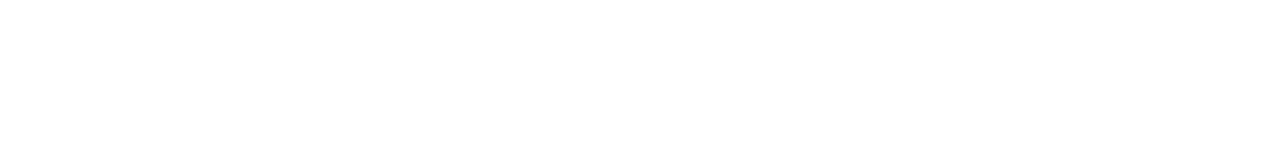
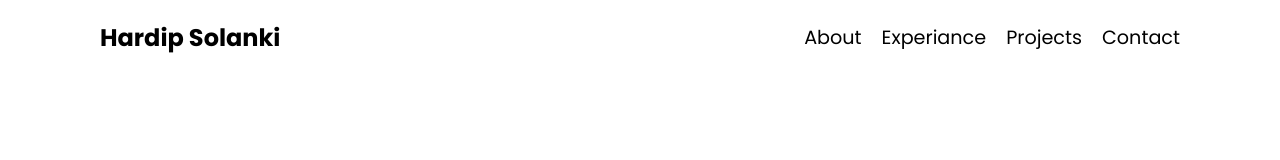
Before and after one commit to Hardip0/MYPROTFOLIO, a plain HTML site: page Protfolio.html in a window 1280 px wide. Drawn offline with Linux system fonts and the light colour scheme.

Commit message:
navbar created

```diff
--- a/Protfolio.html
+++ b/Protfolio.html
@@ -3,9 +3,24 @@
 <head>
     <meta charset="UTF-8">
     <meta name="viewport" content="width=device-width, initial-scale=1.0">
-    <title>Protfolio</title>
+    <link rel="stylesheet" href="style.css">
+    <title>Hardip Solanki</title>
 </head>
 <body>
-    <section></section>
+    <nav>
+        <div id="nav-container" class="flex">
+            <div>
+                <h1>Hardip Solanki</h1>
+            </div>
+            <div>
+                <ul class="flex">
+                    <li><a href="index.html">About</a></li>
+                    <li><a href="Protfolio.html">Experiance</a></li>
+                    <li><a href="About.html">Projects</a></li>
+                    <li><a href="Contact.html">Contact</a></li>
+                </ul>
+            </div>
+        </div>
+    </nav>
 </body>
 </html>
--- a/style.css
+++ b/style.css
@@ -0,0 +1,47 @@
+@import url('https://fonts.googleapis.com/css2?family=Poppins:ital,wght@0,100;0,200;0,300;0,400;0,500;0,600;0,700;0,800;0,900;1,100;1,200;1,300;1,400;1,500;1,600;1,700;1,800;1,900&display=swap');
+
+*{
+    margin: 0;
+    padding: 0;
+    box-sizing: border-box;
+}
+
+body{
+    font-family: "Poppins", sans-serif;
+  /* font-weight: 100;
+  font-style: normal; */
+}
+
+html{
+    scroll-behavior: smooth;
+}
+/* All used classes */
+.flex{
+    display: flex;
+    align-items: center;
+    justify-content: space-between;
+    gap: 20px;
+}
+
+
+/* navbar */
+a{
+    text-decoration: none;
+    color: black;
+    font-size: 1.2rem;
+    /* color: black; */
+}
+li{
+    list-style: none;
+}
+#nav-container{
+    /* position: fixed; */
+    /* width: 100%; */
+    /* padding: 20px 100px; */
+    /* background: white; */
+    /* box-shadow: 0 2px 5px rgba(0,0,0,0.1); */
+    /* z-index: 100; */
+    padding: 20px 100px;
+    color: black;
+
+}
```
